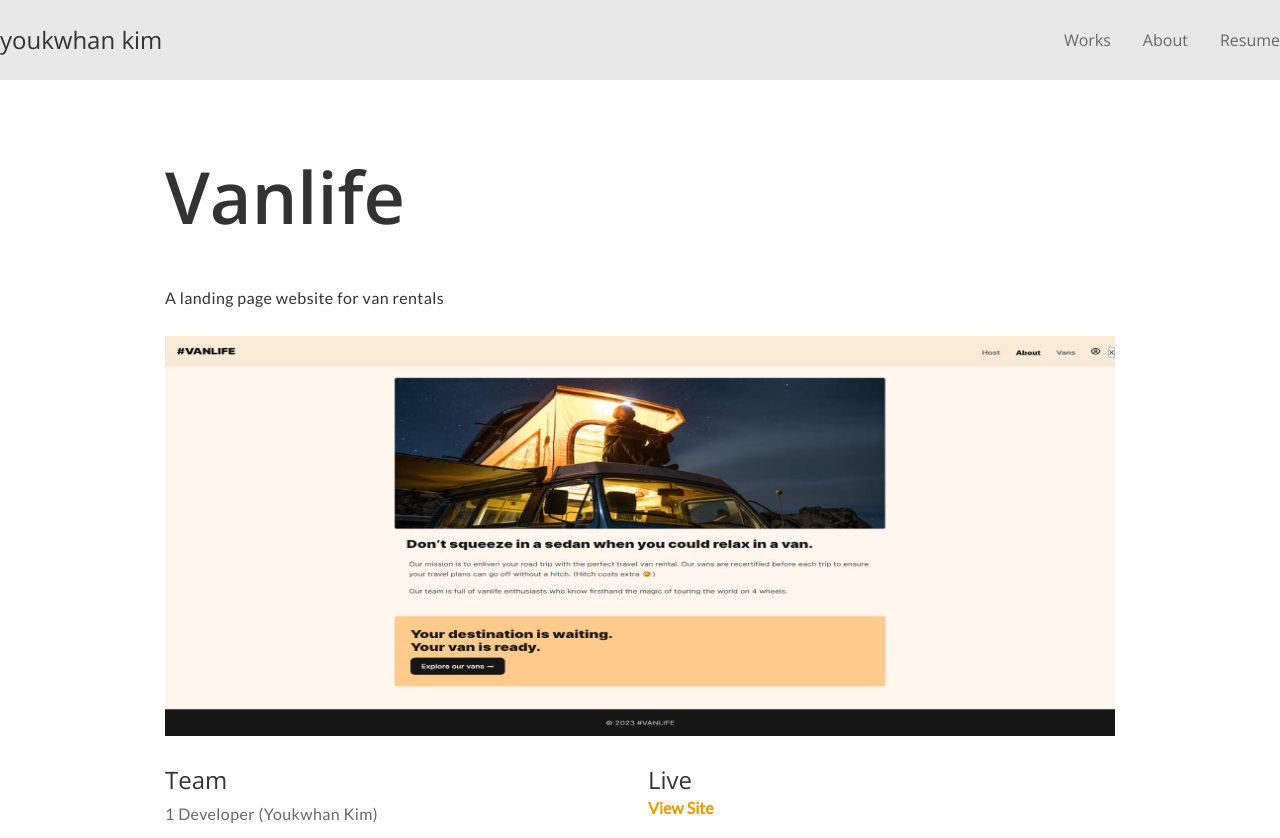
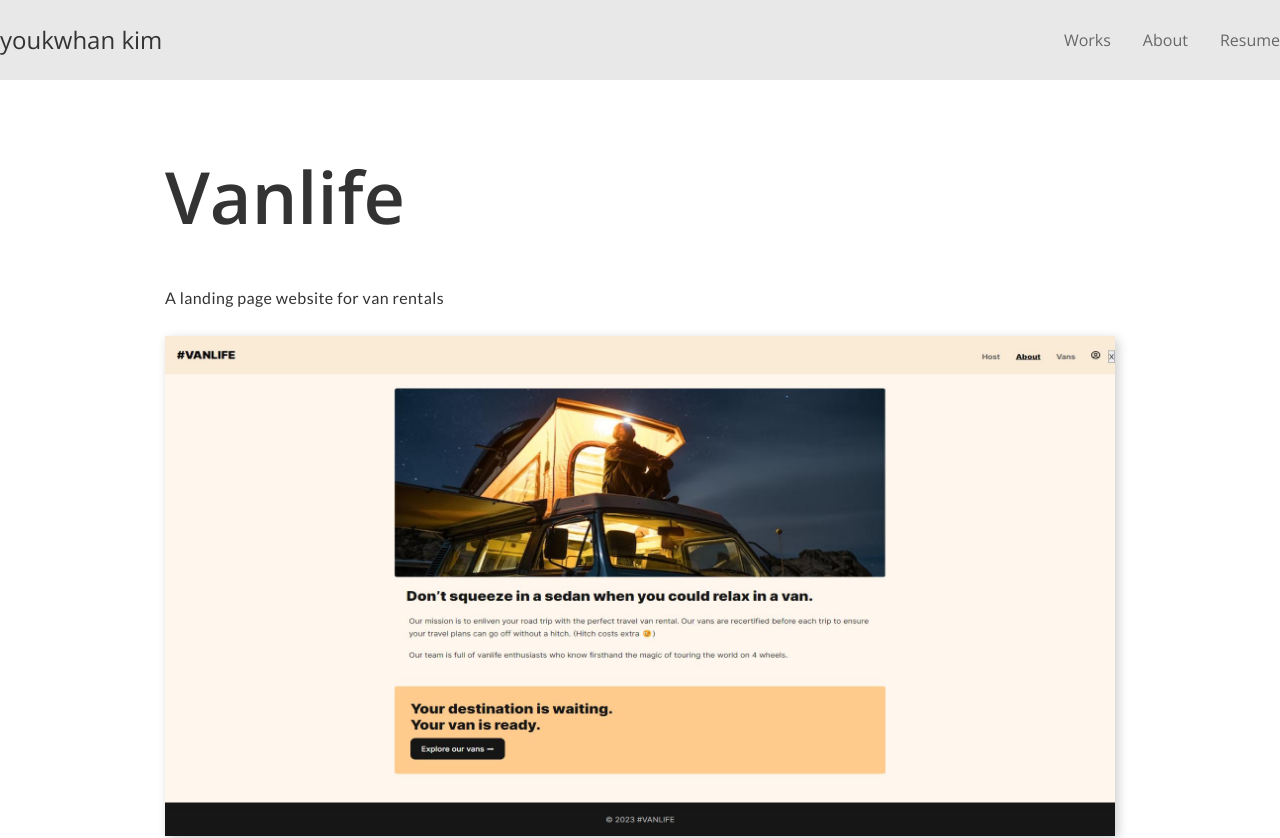
Before and after one commit to Youkwhan/portfoliov3, a React (Vite) app: page /projects/1 in a window 1280 px wide. Shown: the top 838 px of the page. Built offline with nearby package versions, Linux system fonts and the light colour scheme.

Commit message:
Update resume and image size

```diff
--- a/src/scenes/projectItem/index.jsx
+++ b/src/scenes/projectItem/index.jsx
@@ -21,7 +21,7 @@ function ProjectItem() {
         <img
           src={projectData.image}
           alt="project-image"
-          className="mb-7 h-[400px] w-full"
+          className="mb-7 max-h-[500px] w-full shadow-[3px_3px_10px_rgb(0,0,0,0.2)]"
         />
         <div className="grid grid-cols-1 gap-4 md:grid-cols-2">
           <div>
--- a/src/scenes/work/index.jsx
+++ b/src/scenes/work/index.jsx
@@ -8,7 +8,7 @@ function Work() {
           <NavLink
             to="/projects/1"
             onClick={() => scrollToSection("title")}
-            className="pop-out h-[450px] w-full shadow-[0_3px_10px_rgb(0,0,0,0.2)] content-vanlife hover:cursor-pointer"
+            className="pop-out max-h-[450px] w-full shadow-[0_3px_10px_rgb(0,0,0,0.2)] content-vanlife hover:cursor-pointer"
           ></NavLink>
           <NavLink
             to="/projects/1"
@@ -25,7 +25,7 @@ function Work() {
           <NavLink
             to="/projects/2"
             onClick={() => scrollToSection("title")}
-            className="pop-out h-[450px] w-full shadow-[0_3px_10px_rgb(0,0,0,0.2)] content-quizzical hover:cursor-pointer"
+            className="pop-out max-h-[450px] w-full shadow-[0_3px_10px_rgb(0,0,0,0.2)] content-quizzical hover:cursor-pointer"
           ></NavLink>
           <NavLink
             to="/projects/2"
@@ -42,7 +42,7 @@ function Work() {
           <NavLink
             to="/projects/3"
             onClick={() => scrollToSection("title")}
-            className="pop-out h-[450px] w-full shadow-[0_3px_10px_rgb(0,0,0,0.2)] content-watchlist hover:cursor-pointer"
+            className="pop-out max-h-[450px] w-full shadow-[0_3px_10px_rgb(0,0,0,0.2)] content-watchlist hover:cursor-pointer"
           ></NavLink>
           <NavLink
             to="/projects/3"
```
Also changed, not shown: 1 other file (tests, documents, lock files or other folders).
